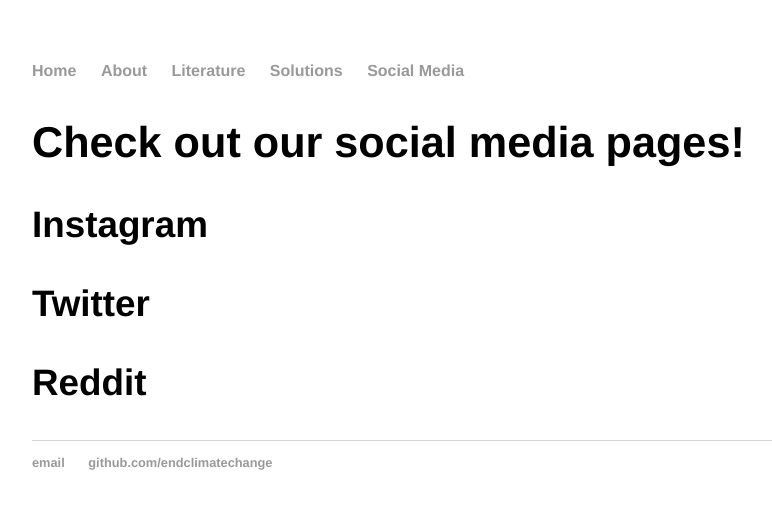
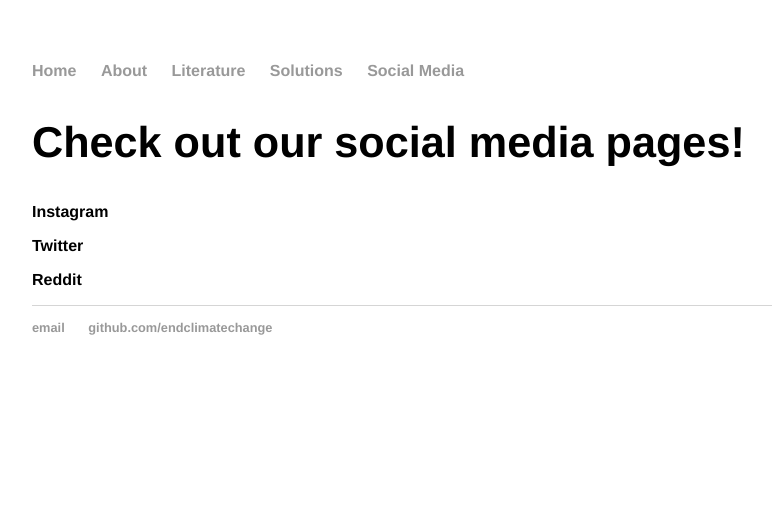
Before and after one commit to endclimatechange/endclimatechange.github.io, a Jekyll site: the page built from social/index.html, in a window 1280 px wide. Shown: the top 509 px of the page, without its empty margins (160-932 px from the left). Built offline with Jekyll 4.4.1, drawn with Linux system fonts in a browser that asks for light colours.

Commit message:
Update main.css

```diff
--- a/css/main.css
+++ b/css/main.css
@@ -22,7 +22,7 @@ h1 {
 h2, h3, h4 { font-family: 'Helvetica', 'Arial', 'Sans-Serif'; }
 
 h2 { font-size: 2.7em; }
-h3 { font-size: 2.3em; }
+h3 { font-size: 1.0em; }
 h4 { font-size: 1.9em; }
 
 nav ul, footer ul { font-size: 1em; font-family: 'Helvetica', 'Arial', 'Sans-Serif'; padding: 0px; list-style: none; font-weight: bold; }
```
